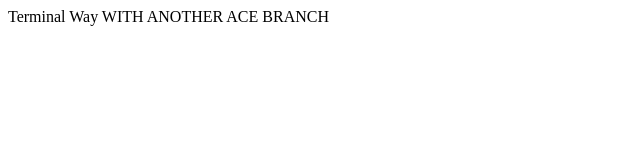
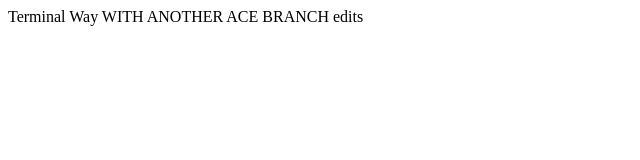
Before and after one commit to ace-mata/new-repo, a plain HTML site: page index.html in a window 1280 px wide. Shown: the full height of the page, 0-640 px from the left. Drawn offline with Linux system fonts and the light colour scheme.

Commit message:
Update index.html

```diff
--- a/index.html
+++ b/index.html
@@ -7,5 +7,7 @@
 </head>
 <body>
   Terminal Way WITH ANOTHER ACE BRANCH
+
+  edits
 </body>
 </html>
```
